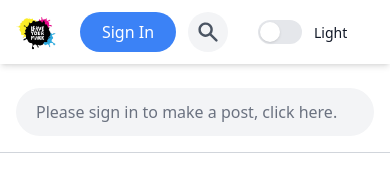
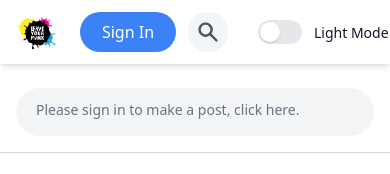
Before and after one commit to AyoCodess/Facebook-Clone-Functional-NextJs-Firebase-Tailwind-Typescript, a Next.js app: page / in a window 390 px wide. Shown: the top 174 px of the page. Built offline with nearby package versions, Linux system fonts and the light colour scheme; no server answers.

Commit message:
fixed scroll area bug from the feed component

```diff
--- a/components/Feed.tsx
+++ b/components/Feed.tsx
@@ -6,7 +6,7 @@ export const Feed = () => {
   const { data: session } = useSession();
 
   return (
-    <div className='flex-grow h-[85vh] sm:h-screen pb-5 sm:pt-6 sm:ml-2  sm:mr-4 overflow-y-auto scrollbar-hide sm:px-2'>
+    <div className='flex-grow  h-[90rem] pb-5 sm:pt-6 sm:ml-2  sm:mr-4 overflow-y-auto scrollbar-hide sm:px-2'>
       <div className='mx-auto max-w-4xl'>
         <MobileInputboxx />
         <Stories />
--- a/components/Header.tsx
+++ b/components/Header.tsx
@@ -67,13 +67,13 @@ export const Header = () => {
         {/*Right */}
 
         {!session && (
-          <div className={` block mx-auto mr-8 w-24`}>
+          <div className={` block mx-auto mr-8 w-28`}>
             <ThemeToggle />
           </div>
         )}
 
         {session && (
-          <div className={`hidden xl:block mx-auto mr-8 w-24`}>
+          <div className={`hidden xl:block mx-auto mr-8 w-28`}>
             <ThemeToggle />
           </div>
         )}
--- a/components/MobileInputboxx.tsx
+++ b/components/MobileInputboxx.tsx
@@ -33,7 +33,7 @@ export const MobileInputboxx = () => {
               ? 'lightTheme bg-gray-100 '
               : 'darkTheme bg-slate-700 text-white'
           }`}>
-          <p className='mt-3'>
+          <p className='mt-3 text-sm'>
             {!session
               ? `Please sign in to make a post, click here.`
               : `Whats on your mind, ${session?.user?.name
--- a/components/Post.tsx
+++ b/components/Post.tsx
@@ -1,5 +1,10 @@
 import React, { useContext } from 'react';
-import { ChatAltIcon, ShareIcon, ThumbUpIcon } from '@heroicons/react/solid';
+import {
+  ChatAltIcon,
+  DotsHorizontalIcon,
+  ShareIcon,
+  ThumbUpIcon,
+} from '@heroicons/react/solid';
 import { Timestamp } from 'firebase/firestore';
 import Image from 'next/image';
 import { ThemeContext } from '../ThemeContext';
@@ -53,7 +58,10 @@ export const Post = ({ name, message, postImage, image, timestamp }: Props) => {
           !theme ? 'lightTheme' : 'darkTheme  shadow-blue-900   '
         }`}>
         {/*post information */}
-        <div className='flex items-center gap-2'>
+
+        <div className='flex justify-between'>
+          <div className='flex items-center gap-2  '>
+            {' '}
             <img
               className='rounded-full'
               src={!viewEveryonesPosts ? session?.user?.image! : image}
@@ -74,6 +82,9 @@ export const Post = ({ name, message, postImage, image, timestamp }: Props) => {
               )}
             </div>
           </div>
+          <DotsHorizontalIcon className='p-2 h-10 hover:bg-gray-100 text-gray-600 hover:rounded-full' />
+        </div>
+
         {/*post message */}
         <p className='pt-4 mb-2'>{message}</p>
       </div>
--- a/components/ThemeToggle.tsx
+++ b/components/ThemeToggle.tsx
@@ -14,7 +14,9 @@ export const ThemeToggle = ({ className }: Props) => {
   const { theme, setTheme } = useContext(ThemeContext);
 
   return (
-    <Switch.Group as='div' className={`flex items-center ${className}`}>
+    <Switch.Group
+      as='div'
+      className={`  w-[9rem] flex items-center   ${className}`}>
       <Switch
         checked={theme}
         onChange={setTheme}
@@ -35,7 +37,7 @@ export const ThemeToggle = ({ className }: Props) => {
           className={`text-sm font-medium ${
             theme ? 'text-white' : 'text-gray-900'
           }`}>
-          {theme ? 'Dark' : 'Light'}
+          {theme ? 'Dark Mode' : 'Light Mode'}
         </span>
         {/* <span className='text-sm text-gray-500'>(Save 10%)</span> */}
       </Switch.Label>
```
Lines whose indentation alone changed are shown as unchanged.
